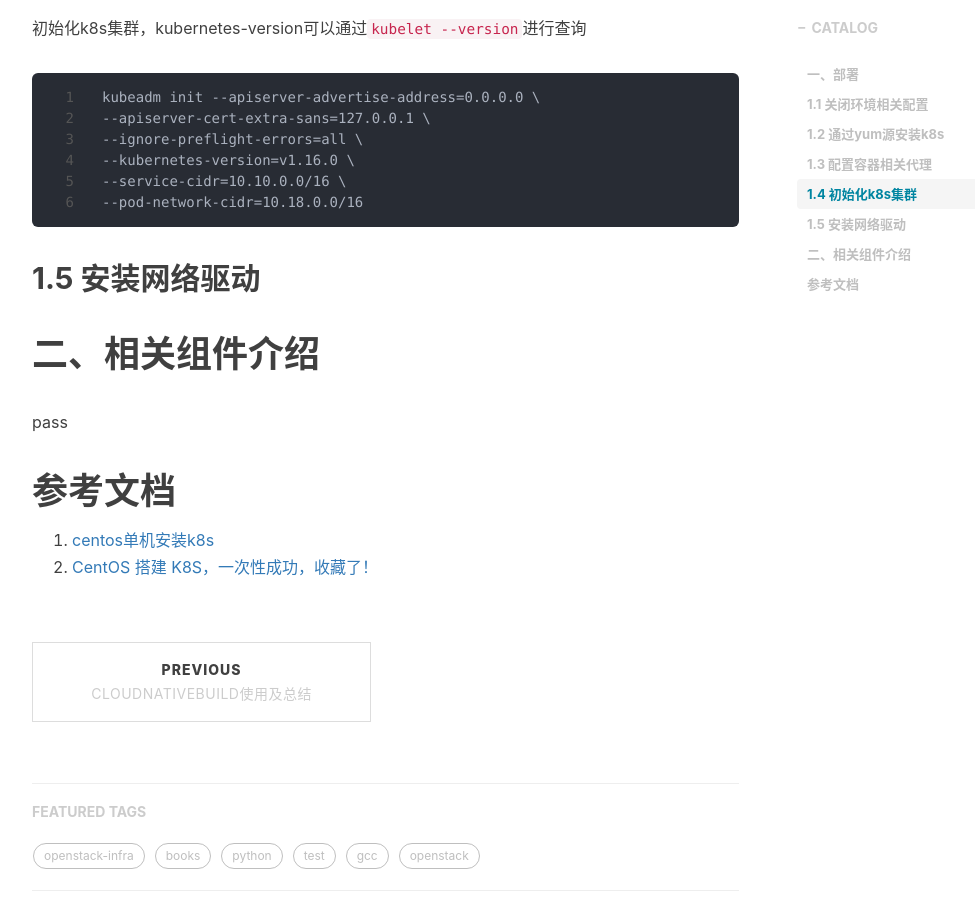
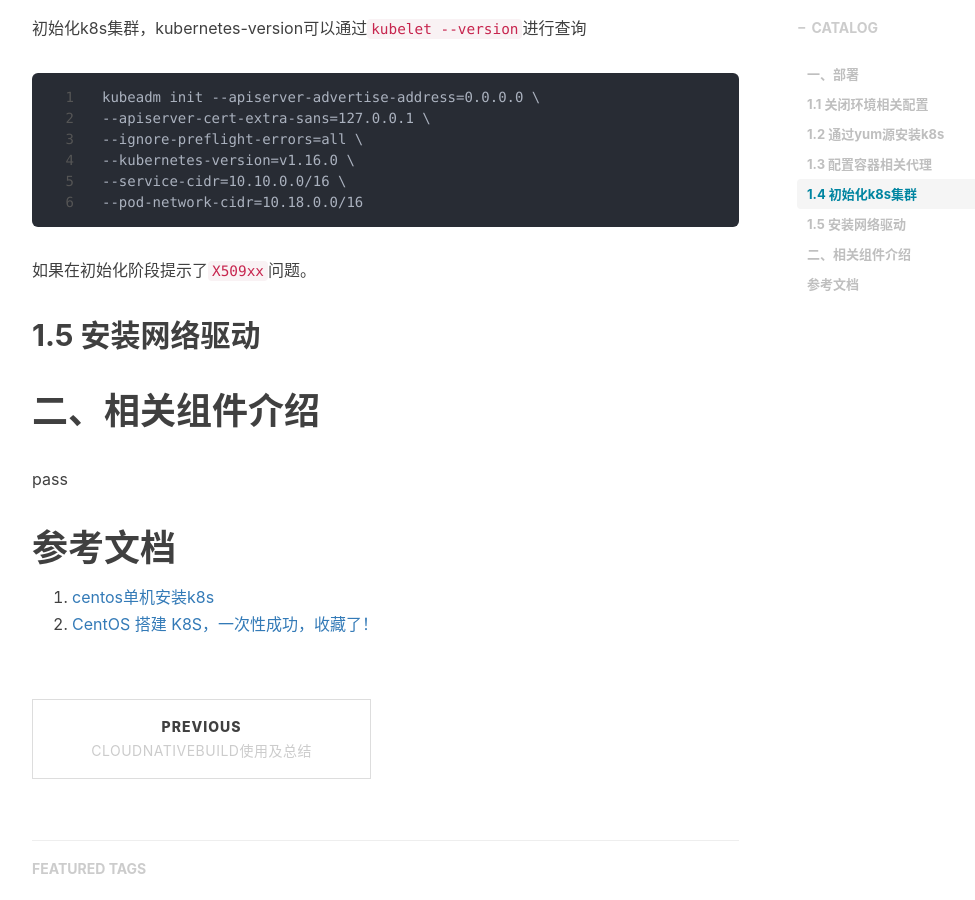
Before and after one commit to shihai1991/shihai1991.github.io, a Jekyll site: the page built from _posts/2022-09-14-K8S deployment.md, in a window 1280 px wide and 900 px high, scrolled down 2526 px. Shown: the whole window, without its empty margins (233-1208 px from the left). Built offline with Jekyll 4.4.1, drawn with Linux system fonts in a browser that asks for light colours; nearby versions of some CDN libraries; comment, search, counter and statistics services are not loaded.

Commit message:
Update 2022-09-14-K8S deployment.md

````diff
--- a/_posts/2022-09-14-K8S deployment.md
+++ b/_posts/2022-09-14-K8S deployment.md
@@ -89,6 +89,7 @@
 --service-cidr=10.10.0.0/16 \
 --pod-network-cidr=10.18.0.0/16
 ```
+如果在初始化阶段提示了`X509xx`问题。
 
 ## 1.5 安装网络驱动
 
````
